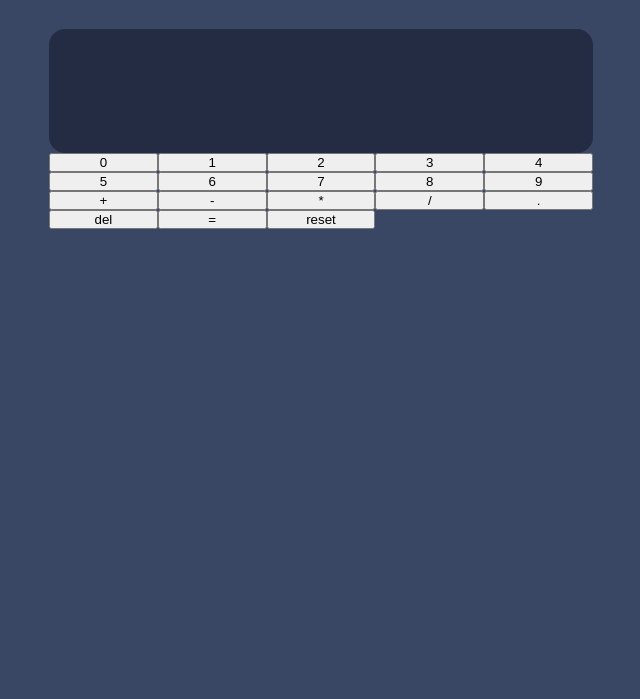
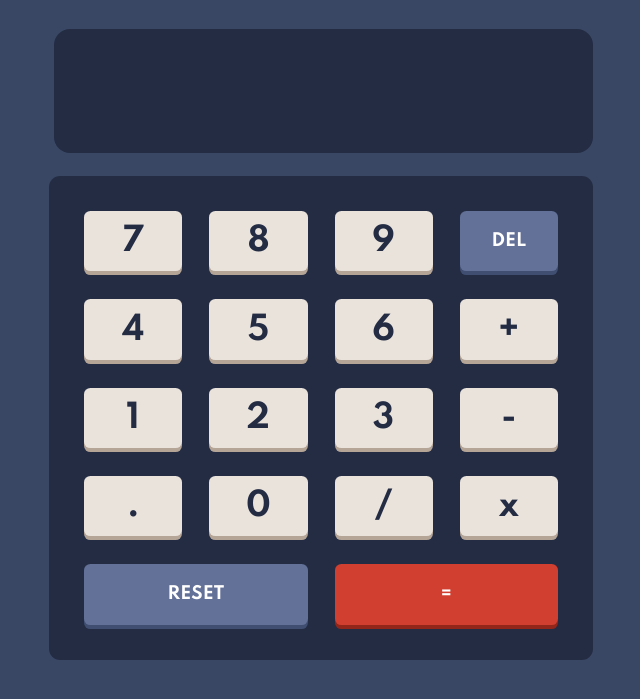
Before and after one commit to MojtabaMosavi/Calculator-app, a website built with Parcel: page src/index.html in a window 1280 px wide. Shown: the part 145-844 px from the top of the page, without its empty margins (319-959 px from the left). Built offline with nearby package versions, Linux system fonts and the light colour scheme.

Commit message:
completed the mobile and desktop styles for keyboard and keys

```diff
--- a/src/index.html
+++ b/src/index.html
@@ -138,7 +138,7 @@
             </button>
 
             <button class="calculator__keyboard-key calculator__keyboard-key--multiplication"
-                    data-value="*">*
+                    data-value="*">x
             </button>
 
             <button class="calculator__keyboard-key calculator__keyboard-key--division"
--- a/src/scss/abstracts/_variables.scss
+++ b/src/scss/abstracts/_variables.scss
@@ -2,15 +2,19 @@
     #variables
 \*-----------------------------*/
 
-/*|| global variables*/
+/*|| global variables----------------------------*/
 
 :root {
   --font-size-number: 2rem;
 }
 
-/*|| Breakpoint for different viewports*/
+/*|| Breakpoint for different viewports--------------------*/
 $breakpoints: (
   "tablet": 43em,
   "laptop": 62em,
   "desktop": 82em,
 );
+
+/*|| global transitions--------------------*/
+$primary-transition: all 1s ease-in-out;
+$button-transition: all 100ms ease-in-out;
--- a/src/scss/base/_typography.scss
+++ b/src/scss/base/_typography.scss
@@ -1,6 +1,7 @@
 @import url("https://fonts.googleapis.com/css2?family=Spartan:wght@700&display=swap");
 $primary-font: "Spartan", sans-serif;
 $secondary-font: sans-serif;
+
 html {
   font-size: 100%;
 }
--- a/src/scss/component/_calculator.scss
+++ b/src/scss/component/_calculator.scss
@@ -6,10 +6,14 @@
 
 .calculator {
   /*|| header --------------------------*/
-  color: var(--text-color-1);
+  color: var(--text-color);
+
+  &-wrapper {
+    margin-top: 1.7rem;
+  }
 
   &__header {
-    margin-top: 1.7rem;
+    color: var(--logo);
 
     &-wrapper {
       @include abs.flexify($js-con: space-between);
@@ -60,6 +64,7 @@
   &__screen {
     margin-top: 2rem;
     position: relative;
+    margin-left: 0.3rem;
 
     &-wrapper {
       text-align: right;
@@ -90,22 +95,137 @@
 
   /*|| keyboard  --------------------------*/
   &__keyboard {
+    margin: 1.4rem 0 0 0.3rem;
+    padding: abs.rem(25px);
+    background: var(--toggle-bg-keypad-bg);
+    border-radius: 0.7rem;
+
     &-wrapper {
       display: grid;
       grid-template:
-        [row1-start] "seven eight nine del" [row1-end]
-        [row1-start] "four five  six  plus" [row1-end]
-        [row1-start] "three two  one  minus" [row1-end]
-        [row1-start] "decimal   zero division  multiplication" [row1-end]
-        [row1-start] "reset reset equality equality" [row1-end]
-        / 1fr 1fr 1fr 1fr 1fr;
+        [row1-start] "seven eight nine delete" [row1-end]
+        [row2-start] "four five  six  addition" [row2-end]
+        [row3-start] "one two  three  subtraction" [row3-end]
+        [row4-start] "-dot   -zero division  multiplication" [row4-end]
+        [row5-start] "-reset -reset equality equality" [row5-end]
+        / 1fr 1fr 1fr 1fr;
+      gap: abs.rem(15.5px) abs.rem(15px);
+    }
+
+    &-key {
+      font-size: var(--font-size-number);
+      font-family: inherit;
+      padding: 0.7rem 0;
+      color: var(--text-color);
+      border: none;
+      border-radius: 0.2rem;
+      background: var(--key-bg-color-3);
+      box-shadow: 0px abs.rem(4px) var(--key-shadow-color-3);
+      transition: abs.$button-transition;
+
+      &:hover {
+        filter: brightness(80%);
+      }
+
+      &:active {
+        box-shadow: 0 abs.rem(2px) var(--key-bg-color-3);
+        transform: translateY(3px);
+      }
+
+      &--zero {
+        grid-area: -zero;
+      }
+      &--one {
+        grid-area: one;
+      }
+      &--two {
+        grid-area: two;
+      }
+      &--three {
+        grid-area: three;
+      }
+      &--four {
+        grid-area: four;
+      }
+      &--five {
+        grid-area: five;
+      }
+      &--six {
+        grid-area: six;
+      }
+      &--seven {
+        grid-area: seven;
+      }
+      &--eight {
+        grid-area: eight;
+      }
+      &--nine {
+        grid-area: nine;
+      }
+      &--addition {
+        grid-area: addition;
+      }
+      &--subtraction {
+        grid-area: subtraction;
+      }
+      &--multiplication {
+        grid-area: multiplication;
+      }
+      &--division {
+        grid-area: division;
+      }
+      &--decimal {
+        grid-area: -dot;
+      }
+      &--eqality {
+        grid-area: equality;
+      }
+
+      &--delete {
+        grid-area: delete;
+      }
+      &--equality {
+        grid-area: equality;
+        font-size: 1rem;
+        background: var(--key-bg-color-2);
+        color: var(--equal-sign);
+        box-shadow: 0 abs.rem(4px) var(--key-shadow-color-2);
+
+        &:active {
+          box-shadow: 0 abs.rem(2px) var(--key-bg-color-2);
+          transform: translateY(3px);
+        }
+      }
+
+      &--reset {
+        grid-area: -reset;
+      }
+
+      &--delete,
+      &--reset {
+        font-size: 1.05rem;
+        text-transform: uppercase;
+        color: var(--white);
+        background: var(--key-bg-color-1);
+        box-shadow: 0 abs.rem(4px) var(--key-shadow-color-1);
+
+        &:active {
+          box-shadow: 0 abs.rem(2px) var(--key-bg-color-1);
+          transform: translateY(3px);
+        }
+      }
+
+      &--reset,
+      &--equality {
+        padding: 1.3rem;
+      }
     }
   }
 
   /*|| laptop  --------------------------*/
   @include abs.respond-to("laptop") {
-    &__header {
-      margin-top: abs.rem(98px);
+    &-wrapper {
+      margin: abs.rem(98px) auto;
     }
 
     &__screen {
@@ -114,5 +234,19 @@
         font-size: 3rem;
       }
     }
+
+    /*|| keyboard  --------------------------*/
+    &__keyboard {
+      margin-left: 0;
+      padding: 2.2rem;
+
+      &-wrapper {
+        gap: abs.rem(28px) abs.rem(27px);
+      }
+
+      &-key {
+        border-radius: 0.4rem;
+      }
+    }
   }
 }
--- a/src/scss/themes/_dark.scss
+++ b/src/scss/themes/_dark.scss
@@ -12,9 +12,12 @@
   --key-bg-color-3: hsl(30, 25%, 89%);
   --key-shadow-color-3: hsl(28, 16%, 65%);
 
+  // logo
+  --logo: hsl(0, 0%, 100%);
+
   // text
-  --text-color-3: hsl(52, 100%, 62%);
-  --text-color-2: hsl(198, 20%, 13%);
-  --text-color-1: hsl(0, 0%, 100%);
-  --white: hsl(0, 0, 100%);
+  --text-color: hsl(223, 31%, 20%);
+  --equal-sign: hsl(0, 0%, 100%);
+
+  --white: hsl(0, 0%, 100%);
 }
--- a/src/scss/themes/_light.scss
+++ b/src/scss/themes/_light.scss
@@ -13,10 +13,12 @@
   --key-bg-color-3: hsl(45, 7%, 89%);
   --key-shadow-color-3: hsl(35, 11%, 61%);
 
+  // logo
+  --logo: hsl(198, 20%, 13%);
+
   //Text
-
-  --text-color-3: hsl(52, 100%, 62%);
-  --text-color-2: hsl(198, 20%, 13%);
-  --text-color-1: hsl(0, 0%, 100%);
-  --white: hsl(0, 0, 100%);
+  --text-color: hsl(0, 0, 100%);
+  --text-color-1: hsl(198, 20%, 13%);
+  --equal-sign: hsl(0, 0%, 100%);
+  --white: hsl(0, 0%, 100%);
 }
--- a/src/scss/themes/_violet.scss
+++ b/src/scss/themes/_violet.scss
@@ -12,9 +12,12 @@
   --key-bg-color-3: hsl(268, 47%, 21%);
   --key-shadow-color-3: hsl(290, 70%, 36%);
 
+  // logo
+  --logo: hsl(52, 100%, 62%);
+
   // text
-  --text-color-3: hsl(52, 100%, 62%);
-  --text-color-2: hsl(198, 20%, 13%);
-  --text-color-1: hsl(0, 0%, 100%);
-  --white: hsl(0, 0, 100%);
+  --text-color: hsl(52, 100%, 62%);
+  --equal-sign: rgb(0, 0, 0);
+
+  --white: hsl(0, 0%, 100%);
 }
```
Also changed, not shown: dist/index.html, 3 other files.
